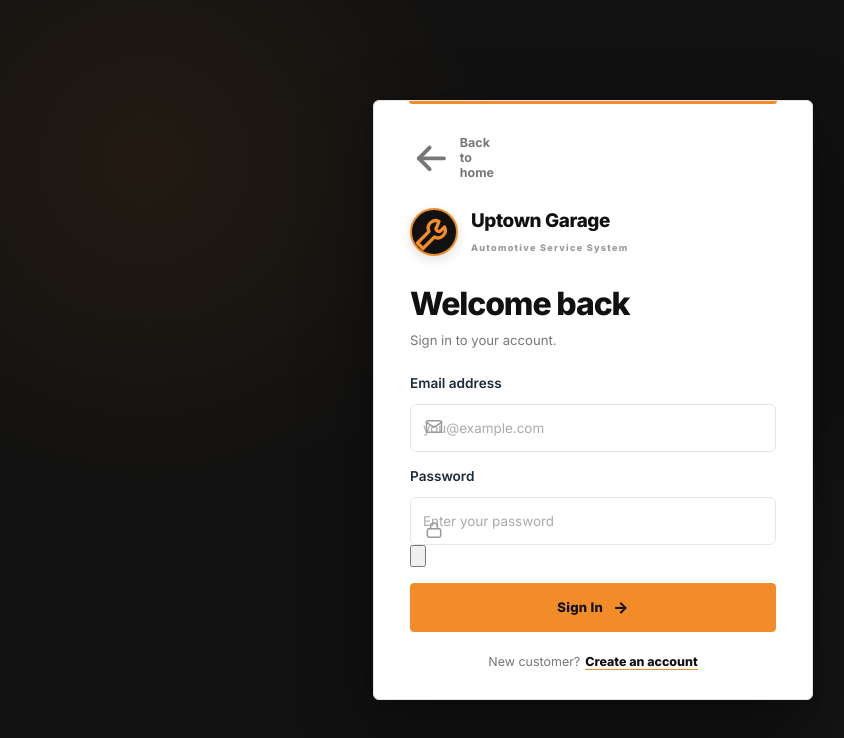
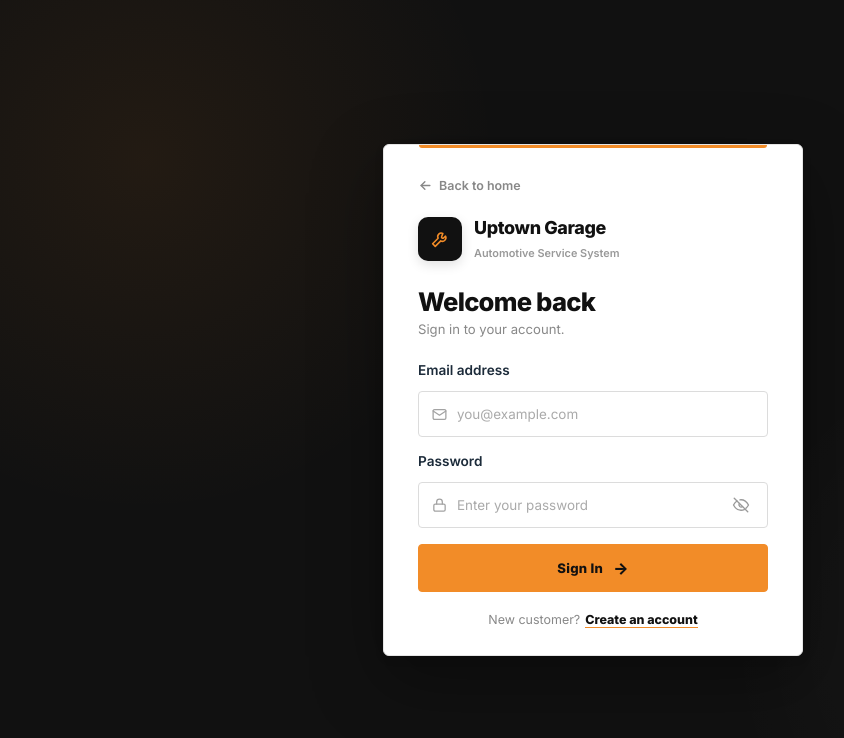
Before and after one commit to calebphiri98/GarageSystems, a React (Vite) app in the folder frontend/: page /login in a window 1280 px wide. Shown: the top 738 px of the page, without its empty margins (47-891 px from the left). Built offline with nearby package versions, Linux system fonts and the light colour scheme; no server answers.

Commit message:
Redisingedt the login page

```diff
--- a/frontend/src/pages/Login/Login.css
+++ b/frontend/src/pages/Login/Login.css
@@ -27,32 +27,6 @@
 }
 
 /* =========================================================
-   BACKGROUND GARAGE DECORATION
-   ========================================================= */
-
-.garage-decoration {
-  position: absolute;
-  color: rgba(255, 255, 255, 0.035);
-  pointer-events: none;
-  user-select: none;
-  font-size: 15rem;
-  line-height: 1;
-}
-
-.garage-decoration-left {
-  left: -70px;
-  bottom: -50px;
-  transform: rotate(-15deg);
-}
-
-.garage-decoration-right {
-  right: -60px;
-  top: -45px;
-  transform: rotate(18deg);
-  font-size: 12rem;
-}
-
-/* =========================================================
    LOGIN CARD
    ========================================================= */
 
@@ -61,9 +35,9 @@
   z-index: 2;
 
   width: 100%;
-  max-width: 440px;
+  max-width: 420px;
 
-  padding: 34px 36px 30px;
+  padding: 32px 34px 28px;
 
   background: #ffffff;
   border: 1px solid #e5e5e5;
@@ -96,13 +70,13 @@
 .auth-back-home {
   display: inline-flex;
   align-items: center;
-  gap: 7px;
+  gap: 6px;
 
-  margin-bottom: 28px;
+  margin-bottom: 24px;
 
-  color: #777777;
+  color: #888888;
   font-size: 0.78rem;
-  font-weight: 700;
+  font-weight: 600;
 
   text-decoration: none;
 
@@ -111,8 +85,9 @@
     transform 0.2s ease;
 }
 
-.auth-back-home span {
-  font-size: 1rem;
+.auth-back-home svg {
+  width: 15px;
+  height: 15px;
 }
 
 .auth-back-home:hover {
@@ -127,14 +102,14 @@
 .auth-brand {
   display: flex;
   align-items: center;
-  gap: 13px;
+  gap: 12px;
 
-  margin-bottom: 30px;
+  margin-bottom: 26px;
 }
 
 .auth-brand-badge {
-  width: 48px;
-  height: 48px;
+  width: 44px;
+  height: 44px;
   flex-shrink: 0;
 
   display: flex;
@@ -142,22 +117,24 @@
   justify-content: center;
 
   background: #111111;
-  border: 2px solid #f28c28;
-  border-radius: 50%;
+  border-radius: 10px;
 
   color: #f28c28;
-  font-size: 1.25rem;
 
-  box-shadow:
-    0 4px 12px rgba(0, 0, 0, 0.12);
+  box-shadow: 0 4px 12px rgba(0, 0, 0, 0.12);
+}
+
+.auth-brand-badge svg {
+  width: 21px;
+  height: 21px;
 }
 
 .auth-brand h1 {
-  margin: 0 0 3px;
+  margin: 0 0 2px;
 
   color: #111111;
 
-  font-size: 1.18rem;
+  font-size: 1.12rem;
   line-height: 1.2;
   font-weight: 800;
   letter-spacing: -0.02em;
@@ -166,9 +143,8 @@
 .auth-brand-label {
   color: #999999;
 
-  font-size: 0.57rem;
-  font-weight: 800;
-  letter-spacing: 0.14em;
+  font-size: 0.68rem;
+  font-weight: 600;
 }
 
 /* =========================================================
@@ -176,48 +152,27 @@
    ========================================================= */
 
 .auth-heading {
-  margin-bottom: 24px;
-}
-
-.auth-eyebrow {
-  display: flex;
-  align-items: center;
-  gap: 8px;
-
-  margin-bottom: 9px;
-
-  color: #f28c28;
-
-  font-size: 0.65rem;
-  font-weight: 800;
-  letter-spacing: 0.15em;
-}
-
-.auth-eyebrow-line {
-  width: 25px;
-  height: 2px;
-
-  background: #f28c28;
+  margin-bottom: 22px;
 }
 
 .auth-heading h2 {
-  margin: 0 0 8px;
+  margin: 0 0 4px;
 
   color: #111111;
 
-  font-size: 2rem;
-  line-height: 1.1;
+  font-size: 1.6rem;
+  line-height: 1.15;
   font-weight: 800;
-  letter-spacing: -0.035em;
+  letter-spacing: -0.03em;
 }
 
 .auth-heading p {
   margin: 0;
 
-  color: #777777;
+  color: #888888;
 
   font-size: 0.82rem;
-  line-height: 1.6;
+  line-height: 1.5;
 }
 
 /* =========================================================
@@ -242,15 +197,11 @@
   width: 19px;
   height: 19px;
   flex-shrink: 0;
+}
 
-  display: flex;
-  align-items: center;
-  justify-content: center;
-
-  border-radius: 50%;
-
-  font-size: 0.68rem;
-  font-weight: 800;
+.alert-icon svg {
+  width: 100%;
+  height: 100%;
 }
 
 .alert-info {
@@ -260,8 +211,7 @@
 }
 
 .alert-info .alert-icon {
-  background: #111111;
-  color: #ffffff;
+  color: #111111;
 }
 
 .alert-error {
@@ -271,8 +221,7 @@
 }
 
 .alert-error .alert-icon {
-  background: #d94c24;
-  color: #ffffff;
+  color: #d94c24;
 }
 
 /* =========================================================
@@ -280,7 +229,7 @@
    ========================================================= */
 
 .form-group {
-  margin-bottom: 19px;
+  margin-bottom: 18px;
 }
 
 .form-group label {
@@ -290,54 +239,29 @@
 
   color: #222222;
 
-  font-size: 0.75rem;
-  font-weight: 800;
+  font-size: 0.74rem;
+  font-weight: 700;
 }
 
 /* =========================================================
    INPUTS
    ========================================================= */
 
-.input-wrapper {
-  position: relative;
-}
+.auth-card .input-wrapper {
+  display: flex;
+  align-items: center;
+  gap: 9px;
 
-.input-icon {
-  position: absolute;
-  top: 50%;
-  left: 14px;
-
-  width: 20px;
-
-  transform: translateY(-50%);
-
-  color: #999999;
-
-  font-size: 0.78rem;
-  text-align: center;
-
-  pointer-events: none;
-}
-
-.input-wrapper input {
   width: 100%;
-  height: 48px;
+  height: 46px;
 
   box-sizing: border-box;
-
-  padding: 0 14px 0 43px;
+  padding: 0 12px;
 
   border: 1px solid #dcdcdc;
   border-radius: 4px;
 
-  outline: none;
-
   background: #ffffff;
-
-  color: #111111;
-
-  font-family: inherit;
-  font-size: 0.84rem;
 
   transition:
     border-color 0.2s ease,
@@ -345,24 +269,116 @@
     background 0.2s ease;
 }
 
-.input-wrapper input::placeholder {
+.auth-card .input-wrapper:hover {
+  border-color: #bcbcbc;
+}
+
+.auth-card .input-wrapper:focus-within {
+  border-color: #f28c28;
+  box-shadow: 0 0 0 3px rgba(242, 140, 40, 0.12);
+}
+
+.auth-card .input-wrapper.input-wrapper-disabled {
+  background: #f5f5f5;
+  cursor: not-allowed;
+}
+
+.auth-card .input-icon {
+  flex-shrink: 0;
+
+  display: flex;
+
+  width: 17px;
+  height: 17px;
+
+  color: #a3a3a3;
+
+  pointer-events: none;
+}
+
+.auth-card .input-icon svg {
+  width: 100%;
+  height: 100%;
+}
+
+.auth-card .input-wrapper input {
+  flex: 1 1 auto;
+  min-width: 0;
+
+  height: 100%;
+
+  box-sizing: border-box;
+  padding: 0;
+  margin: 0;
+
+  border: none;
+  outline: none;
+
+  background: transparent;
+
+  color: #111111;
+
+  font-family: inherit;
+  font-size: 0.84rem;
+  line-height: normal;
+}
+
+.auth-card .input-wrapper input::placeholder {
   color: #aaaaaa;
 }
 
-.input-wrapper input:hover {
-  border-color: #bcbcbc;
+.auth-card .input-wrapper input:disabled {
+  cursor: not-allowed;
+  -webkit-text-fill-color: #111111;
 }
 
-.input-wrapper input:focus {
-  border-color: #f28c28;
+/* =========================================================
+   PASSWORD VISIBILITY TOGGLE
+   ========================================================= */
 
-  box-shadow:
-    0 0 0 3px rgba(242, 140, 40, 0.12);
+.auth-card .input-icon-toggle {
+  flex-shrink: 0;
+
+  display: flex;
+  align-items: center;
+  justify-content: center;
+
+  width: 28px;
+  height: 28px;
+
+  margin: 0;
+  padding: 0;
+
+  border: none;
+  border-radius: 4px;
+
+  background: transparent;
+
+  color: #999999;
+
+  font: inherit;
+
+  cursor: pointer;
+
+  -webkit-appearance: none;
+  appearance: none;
+
+  transition: color 0.2s ease, background 0.2s ease;
 }
 
-.input-wrapper input:disabled {
-  background: #f5f5f5;
+.auth-card .input-icon-toggle svg {
+  width: 18px;
+  height: 18px;
+}
+
+.auth-card .input-icon-toggle:hover:not(:disabled) {
+  color: #111111;
+  background: #f2f2f2;
+}
+
+.auth-card .input-icon-toggle:disabled {
   cursor: not-allowed;
+  opacity: 0.5;
 }
 
 /* =========================================================
@@ -371,14 +387,14 @@
 
 .auth-submit {
   width: 100%;
-  min-height: 49px;
+  min-height: 48px;
 
   display: flex;
   align-items: center;
   justify-content: center;
   gap: 10px;
 
-  margin-top: 8px;
+  margin-top: 6px;
   padding: 12px 18px;
 
   border: 1px solid #f28c28;
@@ -407,8 +423,7 @@
 
   transform: translateY(-1px);
 
-  box-shadow:
-    0 7px 18px rgba(217, 111, 11, 0.22);
+  box-shadow: 0 7px 18px rgba(217, 111, 11, 0.22);
 }
 
 .auth-submit:active:not(:disabled) {
@@ -457,9 +472,9 @@
    ========================================================= */
 
 .auth-footer {
-  margin: 22px 0 0;
+  margin: 20px 0 0;
 
-  color: #777777;
+  color: #888888;
 
   font-size: 0.78rem;
 
@@ -488,43 +503,6 @@
 }
 
 /* =========================================================
-   SECURITY MESSAGE
-   ========================================================= */
-
-.auth-security {
-  display: flex;
-  align-items: center;
-  justify-content: center;
-  gap: 7px;
-
-  margin-top: 25px;
-  padding-top: 18px;
-
-  border-top: 1px solid #eeeeee;
-
-  color: #999999;
-
-  font-size: 0.65rem;
-}
-
-.security-icon {
-  width: 17px;
-  height: 17px;
-
-  display: flex;
-  align-items: center;
-  justify-content: center;
-
-  border-radius: 50%;
-
-  background: #111111;
-  color: #f28c28;
-
-  font-size: 0.58rem;
-  font-weight: 800;
-}
-
-/* =========================================================
    RESPONSIVE
    ========================================================= */
 
@@ -534,7 +512,7 @@
   }
 
   .auth-card {
-    padding: 30px 24px 25px;
+    padding: 28px 22px 24px;
   }
 
   .auth-card::before {
@@ -542,34 +520,26 @@
     right: 25px;
   }
 
-  .garage-decoration {
-    display: none;
-  }
-
   .auth-brand {
-    margin-bottom: 25px;
+    margin-bottom: 22px;
   }
 
   .auth-heading h2 {
-    font-size: 1.75rem;
+    font-size: 1.4rem;
   }
 }
 
 @media (max-width: 360px) {
   .auth-card {
-    padding: 28px 18px 23px;
+    padding: 26px 18px 22px;
   }
 
   .auth-brand-badge {
-    width: 43px;
-    height: 43px;
+    width: 40px;
+    height: 40px;
   }
 
   .auth-brand h1 {
-    font-size: 1.05rem;
-  }
-
-  .auth-brand-label {
-    font-size: 0.5rem;
+    font-size: 1rem;
   }
 }
--- a/frontend/src/pages/Login/Login.jsx
+++ b/frontend/src/pages/Login/Login.jsx
@@ -118,7 +118,7 @@ export default function Login() {
           <div className="form-group">
             <label htmlFor="login-email">Email address</label>
 
-            <div className="input-wrapper">
+            <div className={`input-wrapper${loading ? ' input-wrapper-disabled' : ''}`}>
               <span className="input-icon" aria-hidden="true">
                 <svg viewBox="0 0 24 24" fill="none" stroke="currentColor" strokeWidth="1.8" strokeLinecap="round" strokeLinejoin="round">
                   <rect x="3" y="5" width="18" height="14" rx="2" />
@@ -143,7 +143,7 @@ export default function Login() {
           <div className="form-group">
             <label htmlFor="login-password">Password</label>
 
-            <div className="input-wrapper">
+            <div className={`input-wrapper${loading ? ' input-wrapper-disabled' : ''}`}>
               <span className="input-icon" aria-hidden="true">
                 <svg viewBox="0 0 24 24" fill="none" stroke="currentColor" strokeWidth="1.8" strokeLinecap="round" strokeLinejoin="round">
                   <rect x="4" y="10" width="16" height="10" rx="2" />
```
